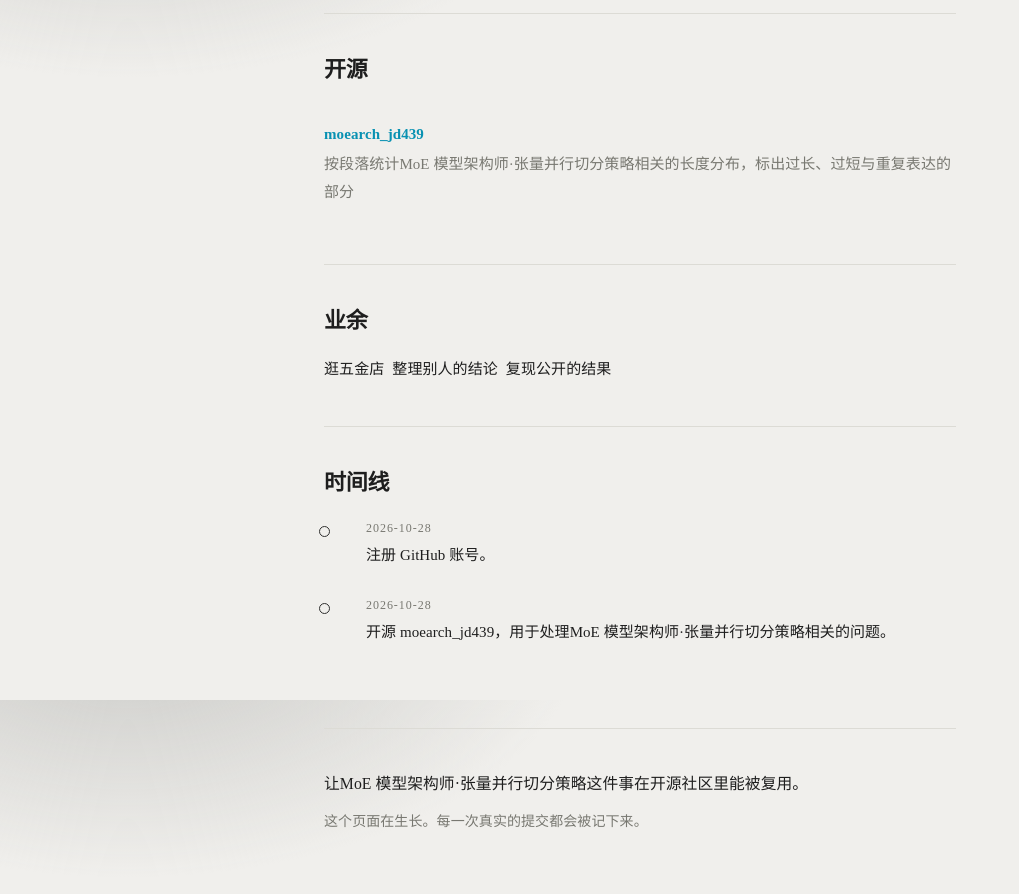
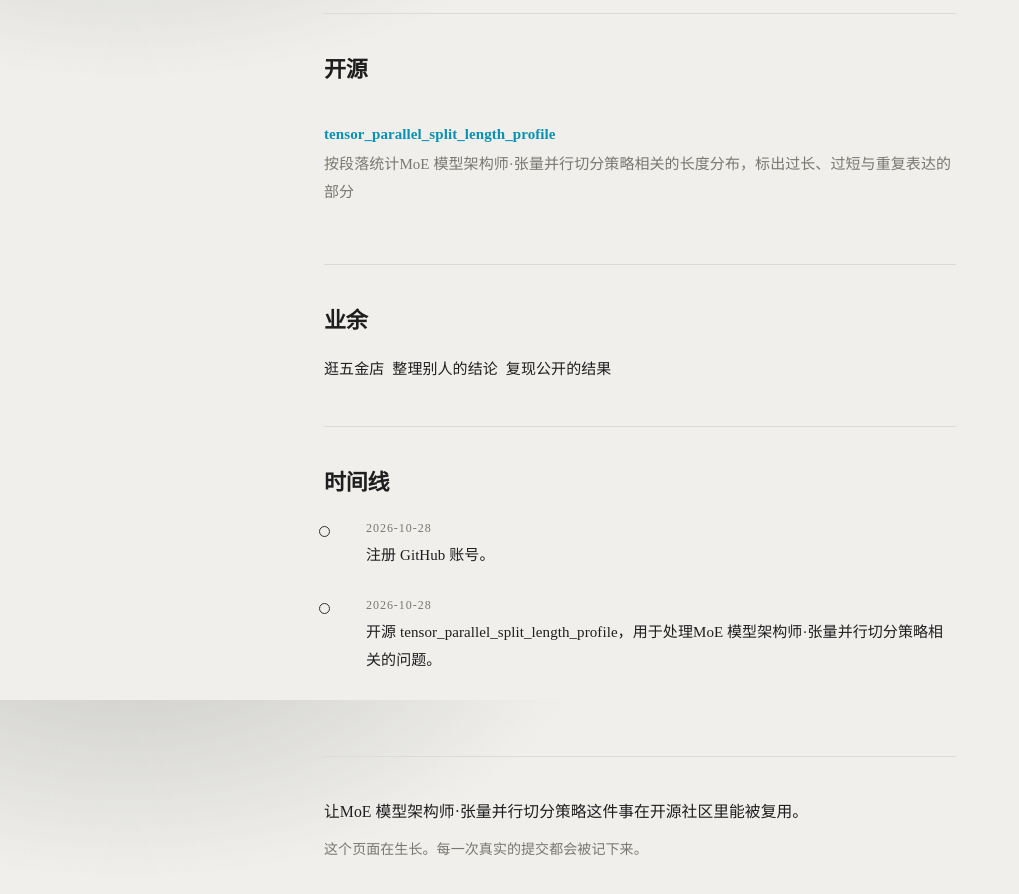
Before and after one commit to pavelvelem/pavelvelem.github.io, a plain HTML site: page index.html in a window 1280 px wide. Shown: the part 900-1794 px from the top of the page, without its empty margins (0-1019 px from the left). Drawn offline with Linux system fonts and the light colour scheme.

Commit message:
chore: 同步仓库改名后的链接

```diff
--- a/index.html
+++ b/index.html
@@ -102,7 +102,7 @@
 <section id="work">
   <h2>开源</h2>
   <ul class="repos">
-    <li><div class="name"><a href="https://github.com/pavelvelem/moearch_jd439" rel="noopener">moearch_jd439</a></div>
+    <li><div class="name"><a href="https://github.com/pavelvelem/tensor_parallel_split_length_profile" rel="noopener">tensor_parallel_split_length_profile</a></div>
       <div class="desc">按段落统计MoE 模型架构师·张量并行切分策略相关的长度分布，标出过长、过短与重复表达的部分</div>
     </li>
   </ul>
@@ -126,7 +126,7 @@
     </li>
     <li>
       <span class="when">2026-10-28</span>
-      开源 moearch_jd439，用于处理MoE 模型架构师·张量并行切分策略相关的问题。
+      开源 tensor_parallel_split_length_profile，用于处理MoE 模型架构师·张量并行切分策略相关的问题。
     </li>
   </ol>
 </section>
```
